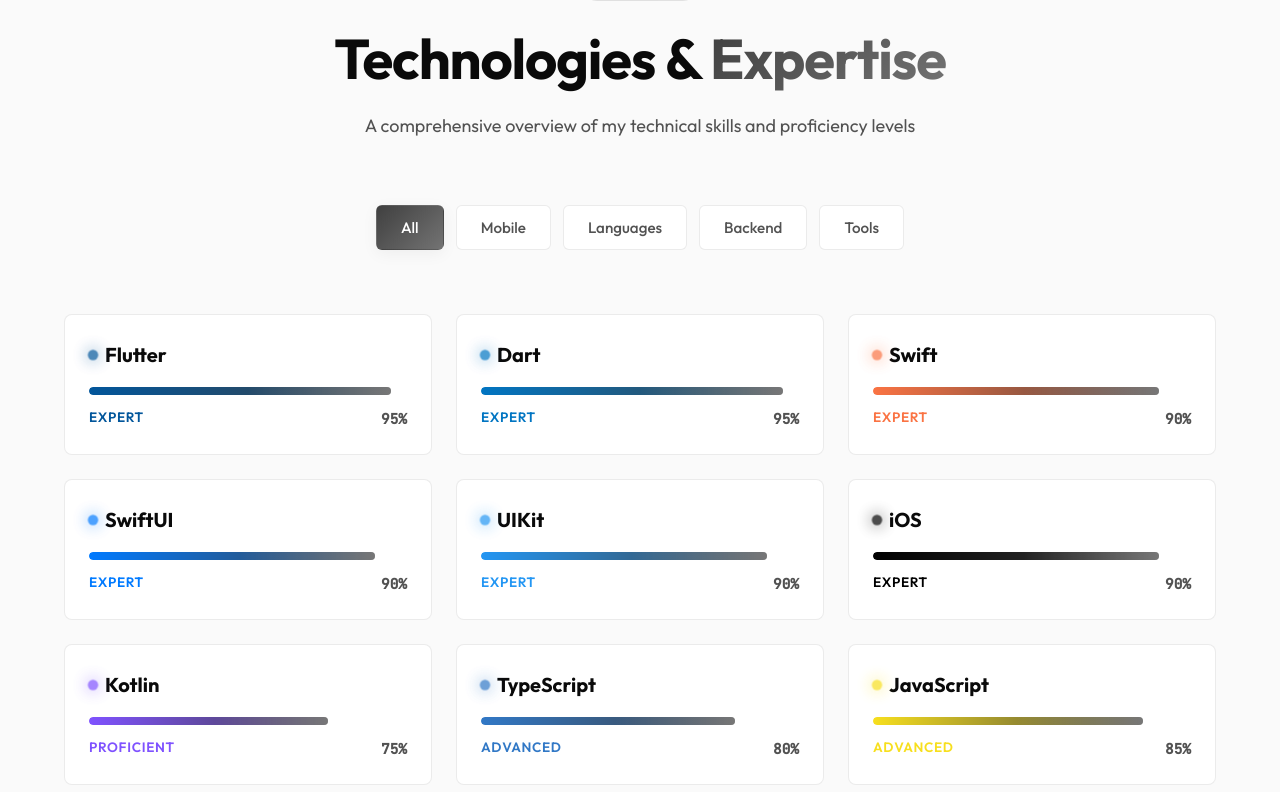
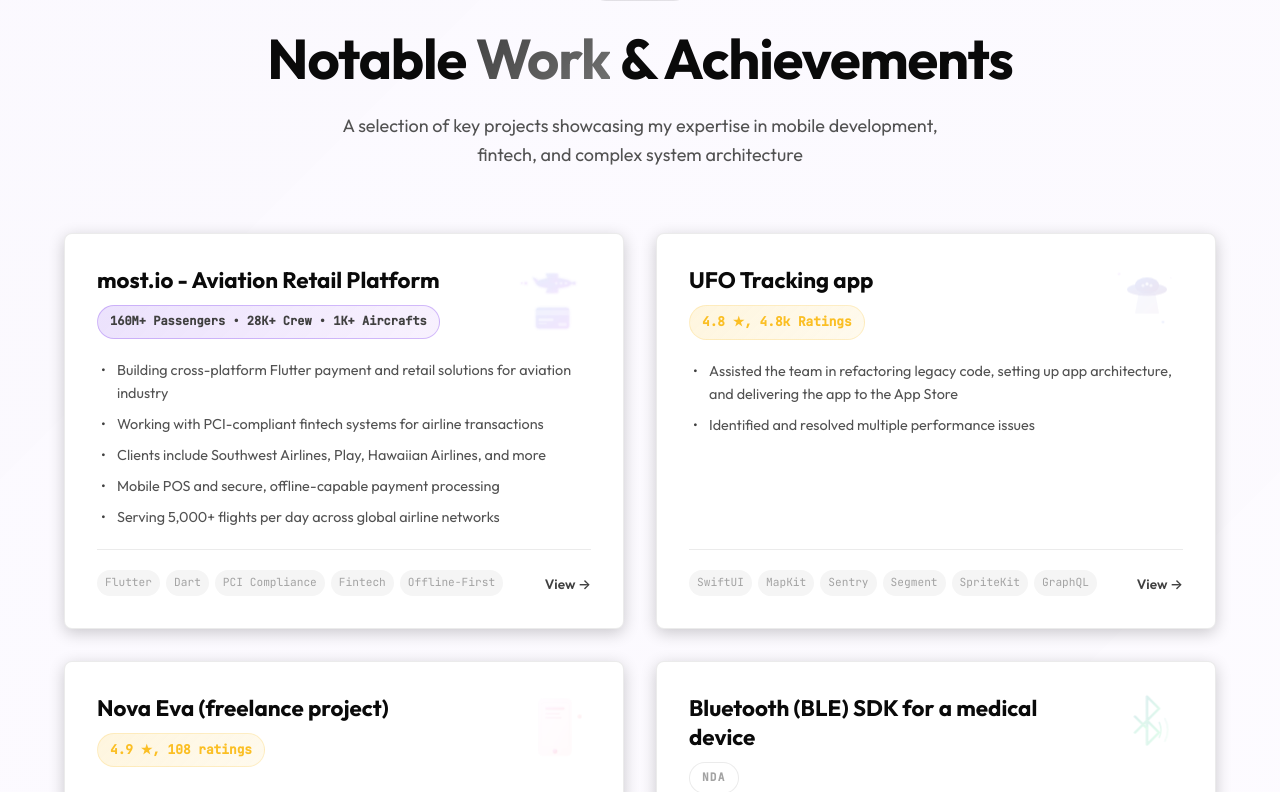
Before and after one commit to lbunicic/temnadigital.hr, a React (Vite) app: page / in a window 1280 px wide. Shown: the part 1628-2420 px from the top of the page. Built offline with nearby package versions, Linux system fonts and the light colour scheme.

Commit message:
Remove Technologies & Expertise section
- Remove TechStack component from App
- Delete TechStack component file
- Clean up imports

```diff
--- a/src/App.jsx
+++ b/src/App.jsx
@@ -2,7 +2,6 @@
 import Navbar from './components/Navbar';
 import Hero from './components/Hero';
 import About from './components/About';
-import TechStack from './components/TechStack';
 import Projects from './components/Projects';
 import CV from './components/CV';
 import Blog from './components/Blog';
@@ -76,7 +75,6 @@
       <main>
         <Hero onNavigate={scrollToSection} />
         <About />
-        <TechStack />
         <Projects />
         <CV />
         <Blog />
--- a/src/components/TechStack.jsx
+++ /dev/null
@@ -1,123 +0,0 @@
-import { useState } from 'react';
-
-function TechStack() {
-  const techStack = [
-    { name: 'Flutter', proficiency: 95, category: 'mobile', color: '#02569B' },
-    { name: 'Dart', proficiency: 95, category: 'language', color: '#0175C2' },
-    { name: 'Swift', proficiency: 90, category: 'language', color: '#FA7343' },
-    { name: 'SwiftUI', proficiency: 90, category: 'mobile', color: '#007AFF' },
-    { name: 'UIKit', proficiency: 90, category: 'mobile', color: '#2396F3' },
-    { name: 'iOS', proficiency: 90, category: 'platform', color: '#000000' },
-    { name: 'Kotlin', proficiency: 75, category: 'language', color: '#7F52FF' },
-    { name: 'TypeScript', proficiency: 80, category: 'language', color: '#3178C6' },
-    { name: 'JavaScript', proficiency: 85, category: 'language', color: '#F7DF1E' },
-    { name: 'React', proficiency: 75, category: 'web', color: '#61DAFB' },
-    { name: 'Git', proficiency: 90, category: 'tool', color: '#F05032' },
-    { name: 'Firebase', proficiency: 85, category: 'backend', color: '#FFCA28' },
-    { name: 'GraphQL', proficiency: 70, category: 'backend', color: '#E10098' },
-    { name: 'RxSwift', proficiency: 85, category: 'mobile', color: '#B7178C' },
-    { name: 'Combine', proficiency: 85, category: 'mobile', color: '#FA7343' },
-    { name: 'CoreBluetooth', proficiency: 80, category: 'mobile', color: '#007AFF' },
-    { name: 'SceneKit', proficiency: 75, category: 'mobile', color: '#2396F3' },
-    { name: 'REST APIs', proficiency: 90, category: 'backend', color: '#009688' },
-    { name: 'CI/CD', proficiency: 80, category: 'tool', color: '#2088FF' },
-    { name: 'Xcode', proficiency: 90, category: 'tool', color: '#147EFB' },
-  ];
-
-  const categories = [
-    { id: 'all', label: 'All' },
-    { id: 'mobile', label: 'Mobile' },
-    { id: 'language', label: 'Languages' },
-    { id: 'backend', label: 'Backend' },
-    { id: 'tool', label: 'Tools' },
-  ];
-
-  const [selectedCategory, setSelectedCategory] = useState('all');
-
-  const filteredStack = selectedCategory === 'all'
-    ? techStack
-    : techStack.filter(tech => tech.category === selectedCategory);
-
-  const getProficiencyLabel = (proficiency) => {
-    if (proficiency >= 90) return 'Expert';
-    if (proficiency >= 80) return 'Advanced';
-    if (proficiency >= 70) return 'Proficient';
-    return 'Intermediate';
-  };
-
-  return (
-    <section className="tech-stack">
-      <div className="section-container">
-        <div className="section-header">
-          <span className="section-tag">Tech Stack</span>
-          <h2 className="section-title">
-            Technologies & <span className="text-gradient">Expertise</span>
-          </h2>
-          <p className="section-subtitle">
-            A comprehensive overview of my technical skills and proficiency levels
-          </p>
-        </div>
-
-        {/* Category Filters */}
-        <div className="tech-filters">
-          {categories.map((category) => (
-            <button
-              key={category.id}
-              className={`tech-filter-btn ${selectedCategory === category.id ? 'active' : ''}`}
-              onClick={() => setSelectedCategory(category.id)}
-            >
-              {category.label}
-            </button>
-          ))}
-        </div>
-
-        {/* Tech Cloud */}
-        <div className="tech-cloud">
-          {filteredStack.map((tech, index) => (
-            <div
-              key={tech.name}
-              className="tech-bubble"
-              style={{
-                '--tech-color': tech.color,
-                '--animation-delay': `${index * 0.05}s`,
-              }}
-            >
-              <div className="tech-bubble-content">
-                <div className="tech-name">{tech.name}</div>
-                <div className="tech-proficiency-bar">
-                  <div
-                    className="tech-proficiency-fill"
-                    style={{ width: `${tech.proficiency}%` }}
-                  />
-                </div>
-                <div className="tech-stats">
-                  <span className="tech-level">{getProficiencyLabel(tech.proficiency)}</span>
-                  <span className="tech-percentage">{tech.proficiency}%</span>
-                </div>
-              </div>
-              <div className="tech-glow" />
-            </div>
-          ))}
-        </div>
-
-        {/* Legend */}
-        <div className="tech-legend">
-          <div className="legend-item">
-            <div className="legend-bar expert" />
-            <span>Expert (90%+)</span>
-          </div>
-          <div className="legend-item">
-            <div className="legend-bar advanced" />
-            <span>Advanced (80-89%)</span>
-          </div>
-          <div className="legend-item">
-            <div className="legend-bar proficient" />
-            <span>Proficient (70-79%)</span>
-          </div>
-        </div>
-      </div>
-    </section>
-  );
-}
-
-export default TechStack;
```
